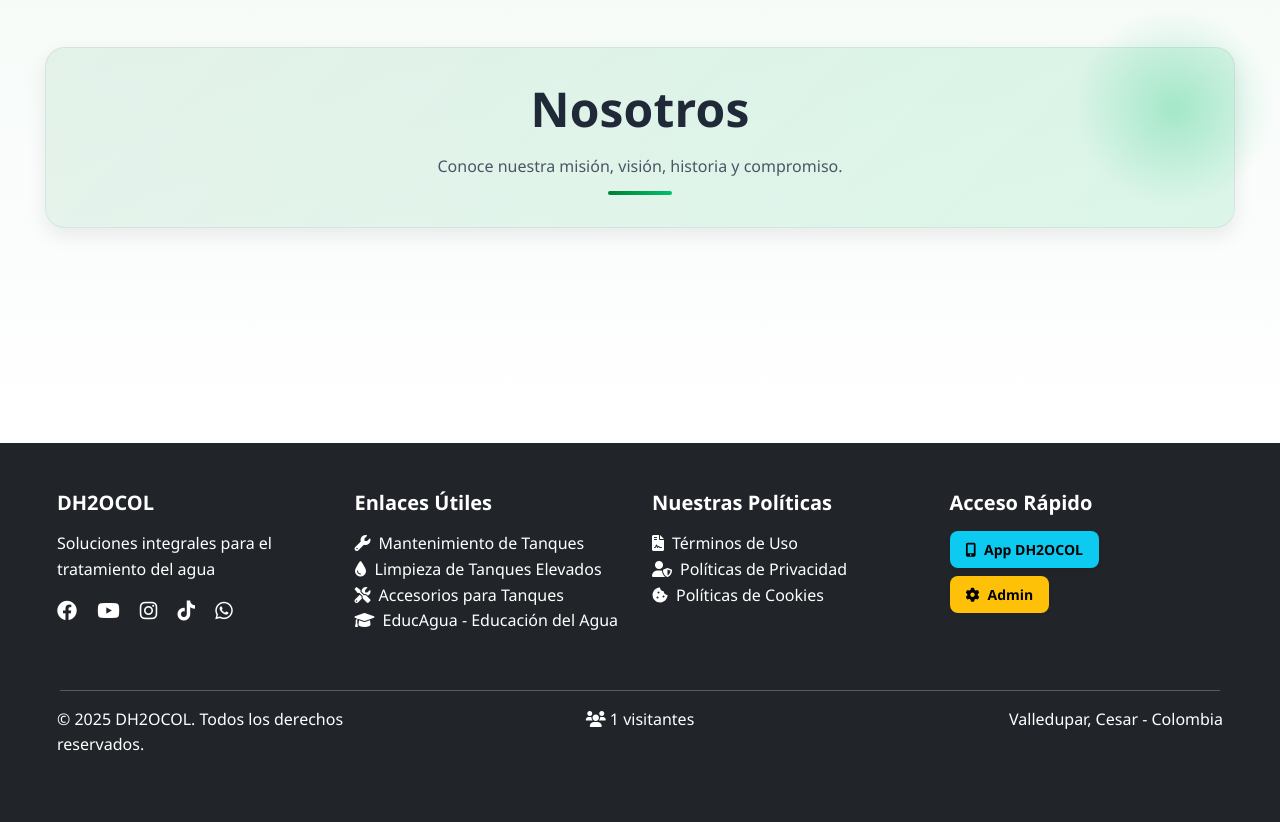
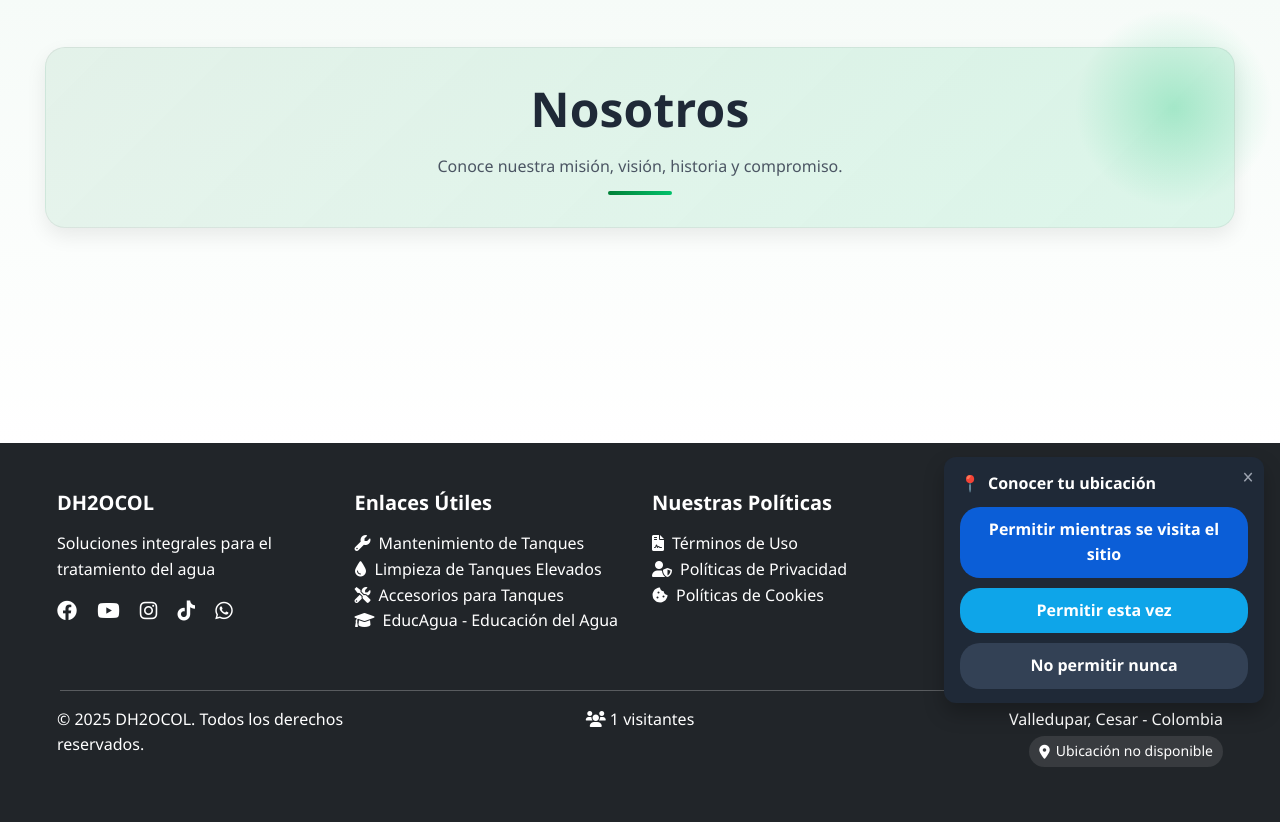
Before and after one commit to Bernah2o/sito_web, a Flask app: page /nosotros in a window 1280 px wide. Shown: the part 81-903 px from the top of the page. Run offline with Flask 3, Linux system fonts and the light colour scheme; data that the repository does not hold is empty.

Commit message:
version 34

```diff
--- a/blueprints/main.py
+++ b/blueprints/main.py
@@ -477,10 +477,16 @@ def contacto():
         mensaje = request.form.get('mensaje')
         acepta_politica = request.form.get('acepta_politica')
         recaptcha_token = request.form.get('recaptcha_token')
+        honeypot = request.form.get('website')
 
         # Validar datos básicos
         if not all([nombre, email, mensaje]):
             flash('Por favor completa todos los campos obligatorios', 'error')
+            return redirect(url_for('main.index') + '#contacto')
+
+        # Bloquear si el honeypot se llenó (indicativo de bot)
+        if honeypot:
+            flash('Verificación de seguridad fallida. Inténtalo nuevamente.', 'error')
             return redirect(url_for('main.index') + '#contacto')
 
         # Validar aceptación de Política de Privacidad
--- a/gunicorn.conf.py
+++ b/gunicorn.conf.py
@@ -19,9 +19,11 @@ max_requests = 1000
 max_requests_jitter = 100
 
 # Logging
-accesslog = "-"
+# En producción, desactiva el access log para reducir ruido.
+# Si deseas habilitarlo temporalmente, cambia a "-".
+accesslog = None
 errorlog = "-"
-loglevel = os.environ.get('GUNICORN_LOG_LEVEL', 'info')
+loglevel = os.environ.get('GUNICORN_LOG_LEVEL', 'warning')
 access_log_format = '%(h)s %(l)s %(u)s %(t)s "%(r)s" %(s)s %(b)s "%(f)s" "%(a)s" %(D)s'
 
 # Process naming
--- a/static/css/base.css
+++ b/static/css/base.css
@@ -492,3 +492,67 @@ a:hover {
     height: 52px;
   }
 }
+
+/* ==========================
+   Geolocalización del visitante
+   ========================== */
+.geo-consent {
+  position: fixed;
+  right: 16px;
+  bottom: 16px;
+  z-index: 1055;
+}
+
+.geo-box {
+  background: #1f2937; /* gris muy oscuro */
+  color: #fff;
+  border-radius: 12px;
+  box-shadow: 0 10px 20px rgba(0, 0, 0, 0.25);
+  padding: 14px 16px;
+  width: 320px;
+}
+
+.geo-title {
+  font-weight: 600;
+  margin-bottom: 10px;
+  display: flex;
+  align-items: center;
+  gap: 8px;
+}
+
+.geo-buttons {
+  display: grid;
+  grid-template-columns: 1fr;
+  gap: 10px;
+}
+
+.geo-btn {
+  background: #0b5ed7; /* azul bootstrap similar */
+  color: #fff;
+  border: none;
+  border-radius: 20px;
+  padding: 10px 12px;
+  font-weight: 600;
+  cursor: pointer;
+}
+
+.geo-btn.primary { background: #0b5ed7; }
+.geo-btn.secondary { background: #0ea5e9; }
+.geo-btn.danger { background: #334155; }
+
+.geo-close {
+  position: absolute;
+  right: 10px;
+  top: 8px;
+  color: #9ca3af;
+  cursor: pointer;
+}
+
+.geo-country-pill {
+  display: inline-flex;
+  align-items: center;
+  gap: 6px;
+  background: rgba(255, 255, 255, 0.1);
+  border-radius: 999px;
+  padding: 4px 10px;
+}
--- a/static/css/nosotros.css
+++ b/static/css/nosotros.css
@@ -239,6 +239,7 @@
 
 /* Responsivo */
 @media (max-width: 768px) {
+  .nosotros-page { overflow: visible; }
   .nosotros-page .display-5 {
     font-size: 2rem;
   }
--- /dev/null
+++ b/static/js/geolocation_consent.js
@@ -0,0 +1,117 @@
+// Geolocalización con consentimiento explícito
+(function () {
+  const CONSENT_KEY = 'geo_consent_choice'; // 'allow_persistent' | 'deny'
+  const COUNTRY_SESSION_KEY = 'geo_country_name';
+  const CONSENT_SESSION_KEY = 'geo_consent_session'; // 'allow_session'
+
+  function setText(el, text) {
+    if (el) el.textContent = text;
+  }
+
+  function updateCountryUI(country) {
+    const el = document.getElementById('visitor-country');
+    if (country) {
+      setText(el, country);
+    }
+  }
+
+  async function reverseGeocodeCountry(lat, lon) {
+    try {
+      // Servicio gratuito sin API key
+      const url = `https://api.bigdatacloud.net/data/reverse-geocode-client?latitude=${lat}&longitude=${lon}&localityLanguage=es`;
+      const res = await fetch(url);
+      const data = await res.json();
+      return data.countryName || data.countryCode || 'Desconocido';
+    } catch (e) {
+      return 'Desconocido';
+    }
+  }
+
+  async function requestLocation() {
+    if (!('geolocation' in navigator)) {
+      return null;
+    }
+    return new Promise((resolve) => {
+      navigator.geolocation.getCurrentPosition(
+        async (pos) => {
+          const { latitude, longitude } = pos.coords;
+          const country = await reverseGeocodeCountry(latitude, longitude);
+          sessionStorage.setItem(COUNTRY_SESSION_KEY, country);
+          updateCountryUI(country);
+          resolve(country);
+        },
+        () => resolve(null),
+        { timeout: 8000, enableHighAccuracy: false }
+      );
+    });
+  }
+
+  function createConsentPrompt() {
+    const container = document.createElement('div');
+    container.className = 'geo-consent';
+    container.innerHTML = `
+      <div class="geo-box">
+        <div class="geo-close" aria-label="Cerrar">✕</div>
+        <div class="geo-title"><span>📍</span> Conocer tu ubicación</div>
+        <div class="geo-buttons">
+          <button class="geo-btn primary" id="geo-allow-session">Permitir mientras se visita el sitio</button>
+          <button class="geo-btn secondary" id="geo-allow-once">Permitir esta vez</button>
+          <button class="geo-btn danger" id="geo-deny">No permitir nunca</button>
+        </div>
+      </div>
+    `;
+
+    document.body.appendChild(container);
+
+    const close = () => container.remove();
+    container.querySelector('.geo-close').addEventListener('click', close);
+    container.querySelector('#geo-deny').addEventListener('click', () => {
+      localStorage.setItem(CONSENT_KEY, 'deny');
+      close();
+    });
+
+    container.querySelector('#geo-allow-session').addEventListener('click', async () => {
+      sessionStorage.setItem(CONSENT_SESSION_KEY, 'allow_session');
+      close();
+      await requestLocation();
+    });
+
+    container.querySelector('#geo-allow-once').addEventListener('click', async () => {
+      close();
+      await requestLocation();
+    });
+
+    return container;
+  }
+
+  async function bootstrap() {
+    // Si ya tenemos país en sesión, solo mostrarlo
+    const cachedCountry = sessionStorage.getItem(COUNTRY_SESSION_KEY);
+    if (cachedCountry) {
+      updateCountryUI(cachedCountry);
+    }
+
+    // Respeto a decisiones persistentes
+    const persistent = localStorage.getItem(CONSENT_KEY);
+    if (persistent === 'deny') {
+      return; // No molestar
+    }
+
+    if (persistent === 'allow_persistent') {
+      await requestLocation();
+      return;
+    }
+
+    // Permiso por sesión ya otorgado
+    if (sessionStorage.getItem(CONSENT_SESSION_KEY) === 'allow_session') {
+      await requestLocation();
+      return;
+    }
+
+    // Mostrar prompt personalizado; el navegador renderizará su propio diálogo de permisos.
+    const prompt = createConsentPrompt();
+    // Si quieres guardar consentimiento persistente, podrías añadir un checkbox.
+  }
+
+  document.addEventListener('DOMContentLoaded', bootstrap);
+})();
--- a/templates/sitio/accesorios_tanques_elevados.html
+++ b/templates/sitio/accesorios_tanques_elevados.html
@@ -359,6 +359,8 @@
                     {% endwith %}
 
                     <form action="{{ url_for('main.contacto') }}" method="POST" id="contactForm">
+                        <!-- Honeypot anti-spam: campo invisible que los bots suelen llenar -->
+                        <input type="text" name="website" id="website" autocomplete="off" tabindex="-1" aria-hidden="true" style="position:absolute;left:-10000px;top:auto;width:1px;height:1px;overflow:hidden;" />
                         <div class="row">
                             <div class="col-md-6 mb-3">
                                 <label for="nombre" class="form-label">Nombre Completo *</label>
--- a/templates/sitio/base.html
+++ b/templates/sitio/base.html
@@ -78,6 +78,7 @@
     <!-- Scripts comunes -->
     <script src="https://cdn.jsdelivr.net/npm/bootstrap@5.1.3/dist/js/bootstrap.bundle.min.js"></script>
     <script src="{{ url_for('static', filename='js/visitor_counter.js') }}"></script>
+    <script src="{{ url_for('static', filename='js/geolocation_consent.js') }}"></script>
 
     {% block scripts %}{% endblock %}
 </body>
--- a/templates/sitio/inicio.html
+++ b/templates/sitio/inicio.html
@@ -913,6 +913,8 @@
               method="POST"
               id="contactForm"
             >
+              <!-- Honeypot anti-spam: campo invisible que los bots suelen llenar -->
+              <input type="text" name="website" id="website" autocomplete="off" tabindex="-1" aria-hidden="true" style="position:absolute;left:-10000px;top:auto;width:1px;height:1px;overflow:hidden;" />
               <div class="row">
                 <div class="col-md-6 mb-3">
                   <label for="nombre" class="form-label"
--- a/templates/sitio/partials/footer.html
+++ b/templates/sitio/partials/footer.html
@@ -104,7 +104,11 @@
         </div>
       </div>
       <div class="col-md-4 text-end">
-        <p class="text-white">{{ configuracion.direccion or 'Valledupar, Cesar - Colombia' }}</p>
+        <p class="text-white mb-1">{{ configuracion.direccion or 'Valledupar, Cesar - Colombia' }}</p>
+        <small class="text-white geo-country-pill" title="País detectado">
+          <i class="fas fa-location-dot"></i>
+          <span id="visitor-country">Ubicación no disponible</span>
+        </small>
       </div>
     </div>
   </div>
```
Also changed, not shown: blueprints/admin.py (+18 -0 lines), static/css/nosotros_certificaciones_cobertura.css (+8 -7 lines), static/css/nosotros_mision_vision.css (+8 -6 lines), templates/admin/contactos.html (+9 -0 lines).
